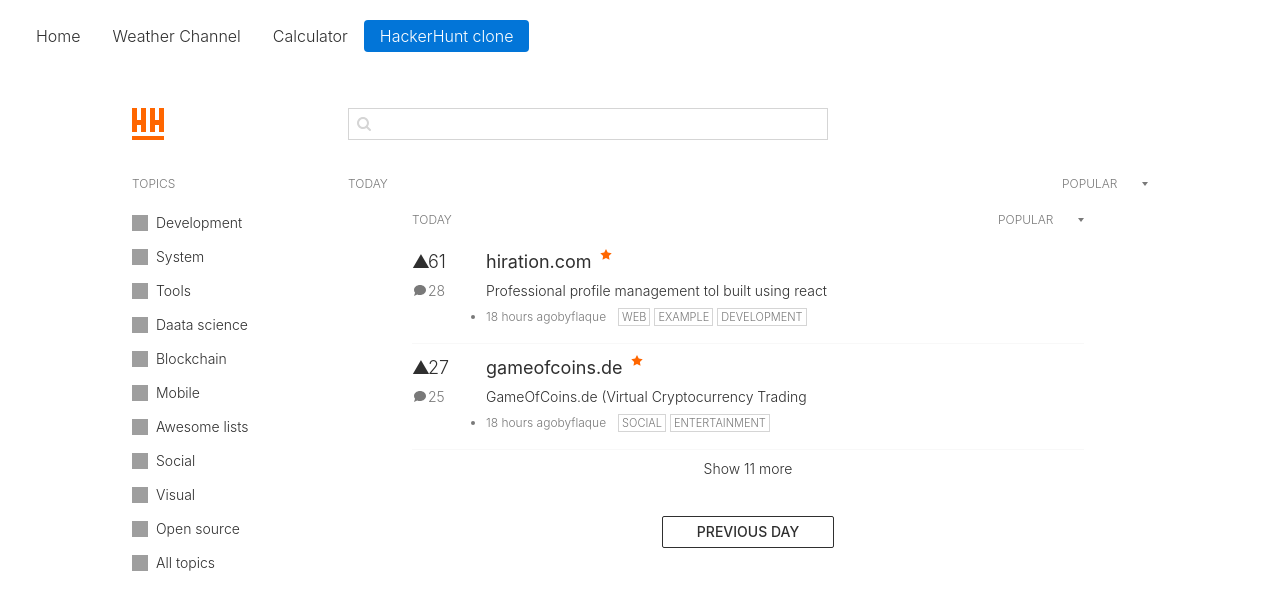
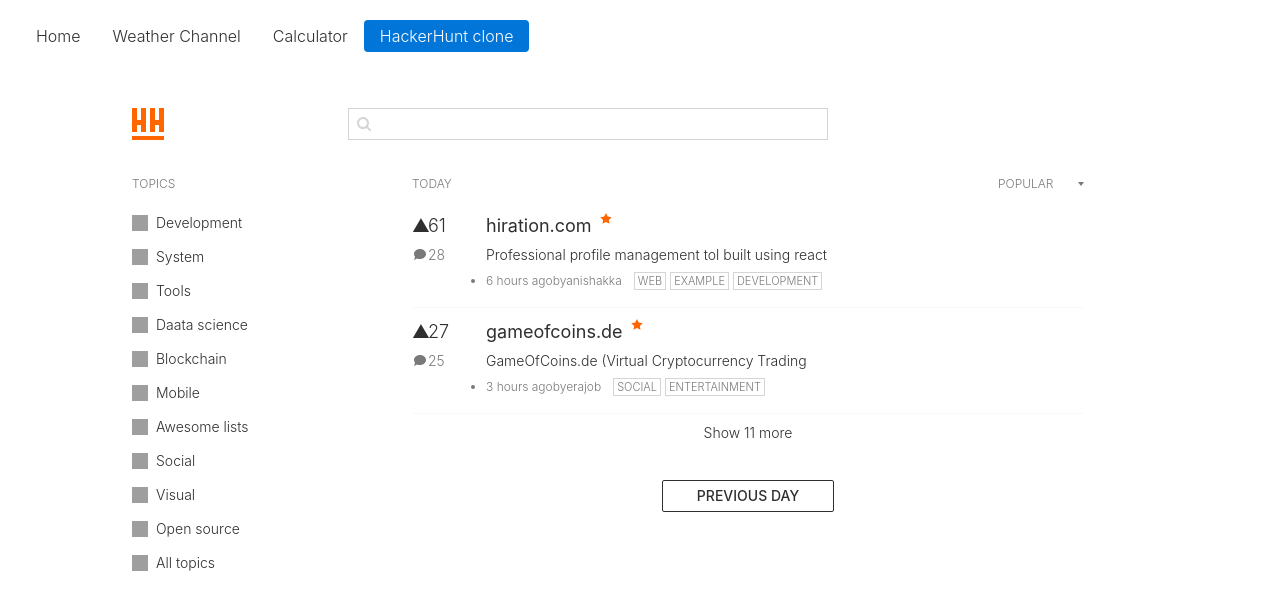
Before and after one commit to lindgr3n/react-training-project, a React (Create React App) app: page /HackerHunt in a window 1280 px wide. Shown: the top 610 px of the page. Built offline with nearby package versions, Linux system fonts and the light colour scheme; grey boxes are pictures that could not be loaded.

Commit message:
Removed double header

```diff
--- a/src/HackerHunt/HackerHuntApp.js
+++ b/src/HackerHunt/HackerHuntApp.js
@@ -41,16 +41,6 @@ class HackerHuntApp extends Component {
             </div>
           </aside>
           <div className="list">
-            <header>
-              <h3>Today</h3>
-              <div className="dropdown off">
-                <strong>popular</strong>
-                <ul>
-                  <a href="/newest">Newest</a>
-                  <a href="/comments">Comments</a>
-                </ul>
-              </div>
-            </header>
             <div className="list">
               <NeewsFeedList data={NEWSFEED_DATA} />
               <strong className="expand-link">Show 11 more</strong>
@@ -139,9 +129,9 @@ const NeewsItem = props => {
         </h2>
         <p className="desc">{item.descr}</p>
         <summary>
-          <time>18 hours ago</time>
+          <time>{item.modified}</time>
           by
-          <a href="/author/flaque">flaque</a>
+          <a href="/author/flaque">{item.modifiedby}</a>
           <NewsTagList tags={item.tags} />
         </summary>
       </div>
```
